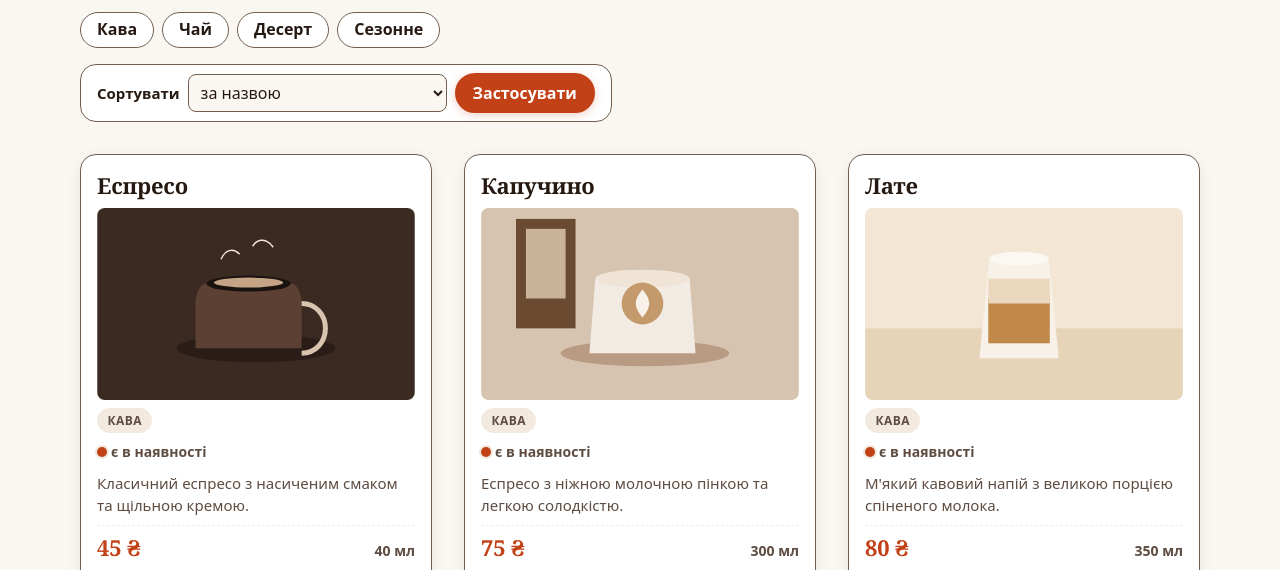
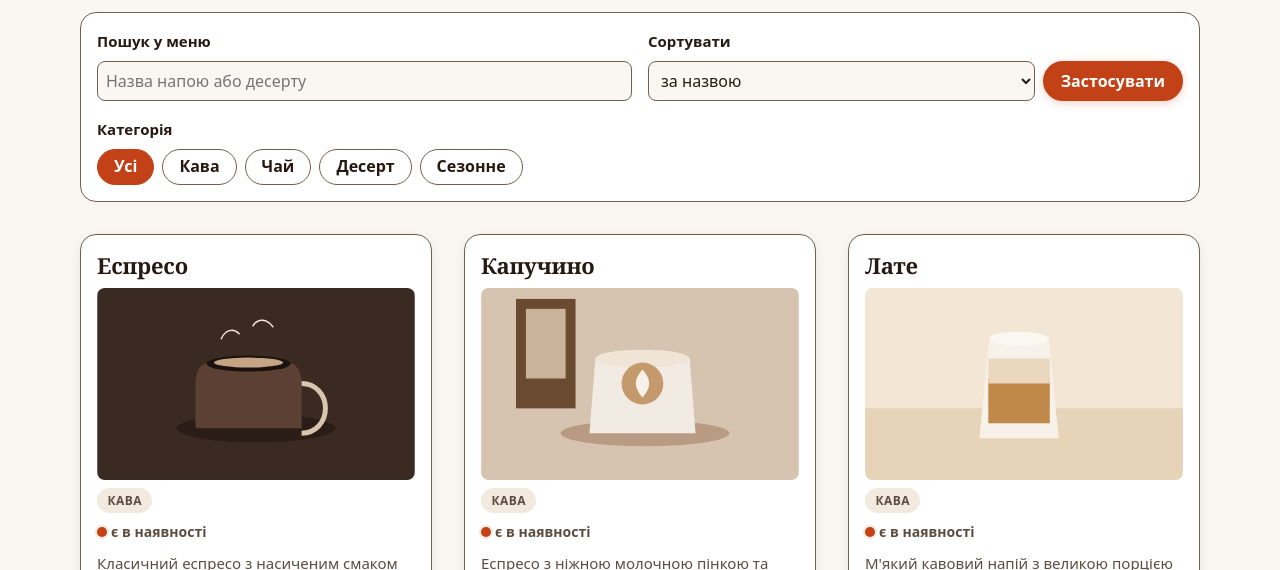
Before and after one commit to Olha-Shutylieva/web-coffee, a plain HTML site: page index.html in a window 1280 px wide. Shown: the part 180-750 px from the top of the page. Drawn offline with Linux system fonts and the light colour scheme.

Commit message:
Build the catalog filter bar with wrapping chips.
Replace category links with a radio group named category so the filter stays a working form without JavaScript.

Co-authored-by: Cursor <cursoragent@cursor.com>

```diff
--- a/css/main.css
+++ b/css/main.css
@@ -301,7 +301,6 @@
 
   .site-nav__list,
   .site-footer__list,
-  .catalog-filters__list,
   .catalog__list,
   .breadcrumbs__list {
     margin: 0;
@@ -525,64 +524,124 @@
     text-decoration: none;
   }
 
-  /* Каталог і фільтри. */
-  .catalog-filters {
-    margin-block-end: var(--space-m);
+  /*
+    Панель фільтрів каталогу: пошук, сортування і чипи категорій
+    в одному гнучкому рядку з перенесенням. Форма працює без скриптів.
+  */
+  .filters {
+    display: flex;
+    flex-wrap: wrap;
+    align-items: flex-end;
+    gap: var(--space-m);
+    margin-block-end: var(--space-l);
+    padding: var(--space-m);
+    border: 1px solid var(--color-border);
+    border-radius: var(--radius-m);
+    background: var(--color-surface);
   }
 
-  .catalog-filters__list {
+  .filters__field {
     display: flex;
     flex-wrap: wrap;
+    align-items: center;
+    gap: var(--space-s);
+    flex: 1 1 16rem;
+    min-inline-size: 0;
+    margin: 0;
+  }
+
+  .filters__label,
+  .filters__legend {
+    font-weight: 700;
+    font-size: 0.9375rem;
+  }
+
+  .filters__label {
+    flex: 1 0 100%;
+  }
+
+  .filters__control {
+    flex: 1 1 8rem;
+    min-inline-size: 0;
+    min-block-size: 2.5rem;
+    padding: var(--space-xs) var(--space-s);
+    border: 1px solid var(--color-border);
+    border-radius: var(--radius-s);
+    background: var(--color-bg);
+    color: var(--color-text);
+  }
+
+  .filters__field--action .button {
+    flex: none;
+  }
+
+  .filters__categories {
+    flex: 1 1 100%;
+    min-inline-size: 0;
+    margin: 0;
+    padding: 0;
+    border: 0;
+  }
+
+  .filters__legend {
+    padding: 0;
+    margin-block-end: var(--space-s);
+  }
+
+  .chips {
+    display: flex;
+    flex-wrap: wrap;
+    align-items: center;
     gap: var(--space-s);
   }
 
-  .catalog-filters__link {
-    display: inline-block;
+  .chip {
+    position: relative;
+    display: inline-flex;
+    align-items: center;
+    margin: 0;
     padding: var(--space-xs) var(--space-m);
     border: 1px solid var(--color-border);
     border-radius: var(--radius-l);
     background: var(--color-surface);
     color: var(--color-text);
     font-weight: 600;
-    text-decoration: none;
     white-space: nowrap;
-    transition: all 0.2s ease;
+    cursor: pointer;
   }
 
-  .catalog-filters__link:hover,
-  .catalog-filters__link:visited {
+  .chip:hover {
     border-color: var(--color-accent);
+    background: var(--color-row);
     color: var(--color-accent);
-    background: var(--color-row);
   }
 
-  .catalog-sort {
-    display: flex;
-    flex-wrap: wrap;
-    align-items: center;
-    gap: var(--space-s);
-    margin-block: var(--space-m) var(--space-l);
-    padding: var(--space-s) var(--space-m);
-    border-radius: var(--radius-m);
-    background: var(--color-surface);
-    border: 1px solid var(--color-border);
-    inline-size: fit-content;
-    max-inline-size: 100%;
+  /* Поле лишається в дереві доступності: його не ховають через display: none. */
+  .chip__input {
+    position: absolute;
+    opacity: 0;
+    margin: 0;
   }
 
-  .catalog-sort__label {
-    font-weight: 700;
-    font-size: 0.9375rem;
-    white-space: nowrap;
+  .chip:has(.chip__input:checked) {
+    border-color: var(--color-accent);
+    background: var(--color-accent);
+    color: var(--color-on-accent);
   }
 
-  .catalog-sort__select {
-    min-block-size: 2.375rem;
-    padding: var(--space-xs) var(--space-s);
-    border: 1px solid var(--color-border);
-    border-radius: var(--radius-s);
-    background: var(--color-bg);
-    color: var(--color-text);
+  .chip:has(.chip__input:checked):hover {
+    border-color: var(--color-accent-hover);
+    background: var(--color-accent-hover);
+    color: var(--color-on-accent);
+  }
+
+  .chip:has(.chip__input:focus-visible) {
+    outline: 0.1875rem solid var(--color-focus);
+    outline-offset: 0.1875rem;
+  }
+
+  .chip__input:focus-visible {
+    outline: none;
   }
 
   .catalog__list {
--- a/index.html
+++ b/index.html
@@ -42,23 +42,47 @@
     <section class="catalog" id="menu" aria-labelledby="menu-title">
       <h1 id="menu-title">Меню кав'ярні</h1>
 
-      <nav class="catalog-filters" aria-label="Категорії меню">
-        <ul class="catalog-filters__list">
-          <li class="catalog-filters__item"><a class="catalog-filters__link" href="#menu">Кава</a></li>
-          <li class="catalog-filters__item"><a class="catalog-filters__link" href="#menu">Чай</a></li>
-          <li class="catalog-filters__item"><a class="catalog-filters__link" href="#menu">Десерт</a></li>
-          <li class="catalog-filters__item"><a class="catalog-filters__link" href="#menu">Сезонне</a></li>
-        </ul>
-      </nav>
+      <form class="filters" action="index.html#menu" method="get">
+        <p class="filters__field">
+          <label class="filters__label" for="catalog-q">Пошук у меню</label>
+          <input class="filters__control" id="catalog-q" name="q" type="search" placeholder="Назва напою або десерту" maxlength="80">
+        </p>
 
-      <form class="catalog-sort" action="#menu" method="get">
-        <label class="catalog-sort__label" for="sort">Сортувати</label>
-        <select class="catalog-sort__select" id="sort" name="sort">
-          <option value="name" selected>за назвою</option>
-          <option value="price-asc">за ціною: спочатку дешевші</option>
-          <option value="price-desc">за ціною: спочатку дорожчі</option>
-        </select>
-        <button class="button button--primary" type="submit">Застосувати</button>
+        <p class="filters__field filters__field--action">
+          <label class="filters__label" for="sort">Сортувати</label>
+          <select class="filters__control" id="sort" name="sort">
+            <option value="name" selected>за назвою</option>
+            <option value="price-asc">за ціною: спочатку дешевші</option>
+            <option value="price-desc">за ціною: спочатку дорожчі</option>
+          </select>
+          <button class="button button--primary" type="submit">Застосувати</button>
+        </p>
+
+        <fieldset class="filters__categories">
+          <legend class="filters__legend">Категорія</legend>
+          <div class="chips">
+            <label class="chip">
+              <input class="chip__input" type="radio" name="category" value="" checked>
+              Усі
+            </label>
+            <label class="chip">
+              <input class="chip__input" type="radio" name="category" value="coffee">
+              Кава
+            </label>
+            <label class="chip">
+              <input class="chip__input" type="radio" name="category" value="tea">
+              Чай
+            </label>
+            <label class="chip">
+              <input class="chip__input" type="radio" name="category" value="dessert">
+              Десерт
+            </label>
+            <label class="chip">
+              <input class="chip__input" type="radio" name="category" value="seasonal">
+              Сезонне
+            </label>
+          </div>
+        </fieldset>
       </form>
 
       <ul class="catalog__list">
```
